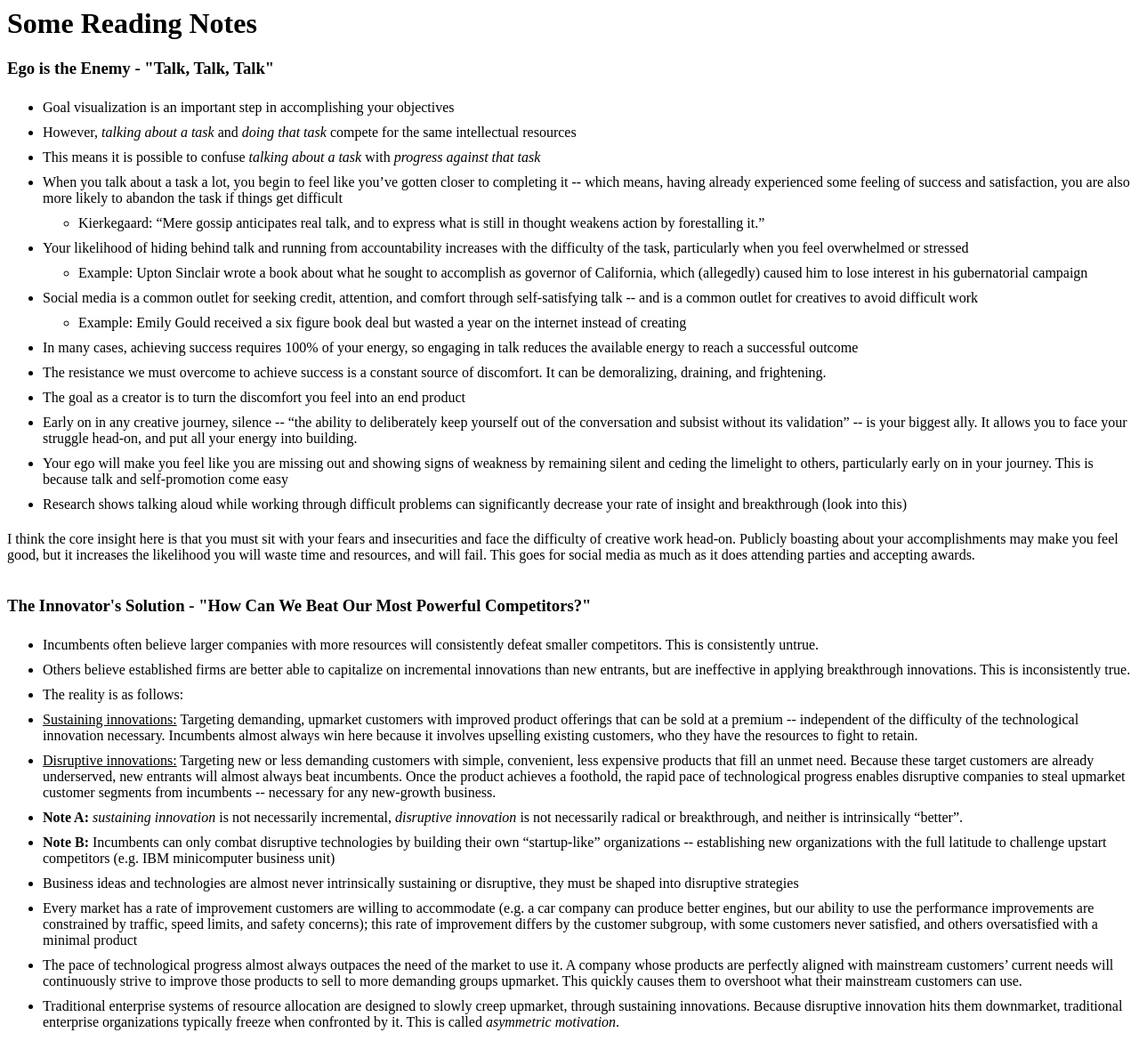
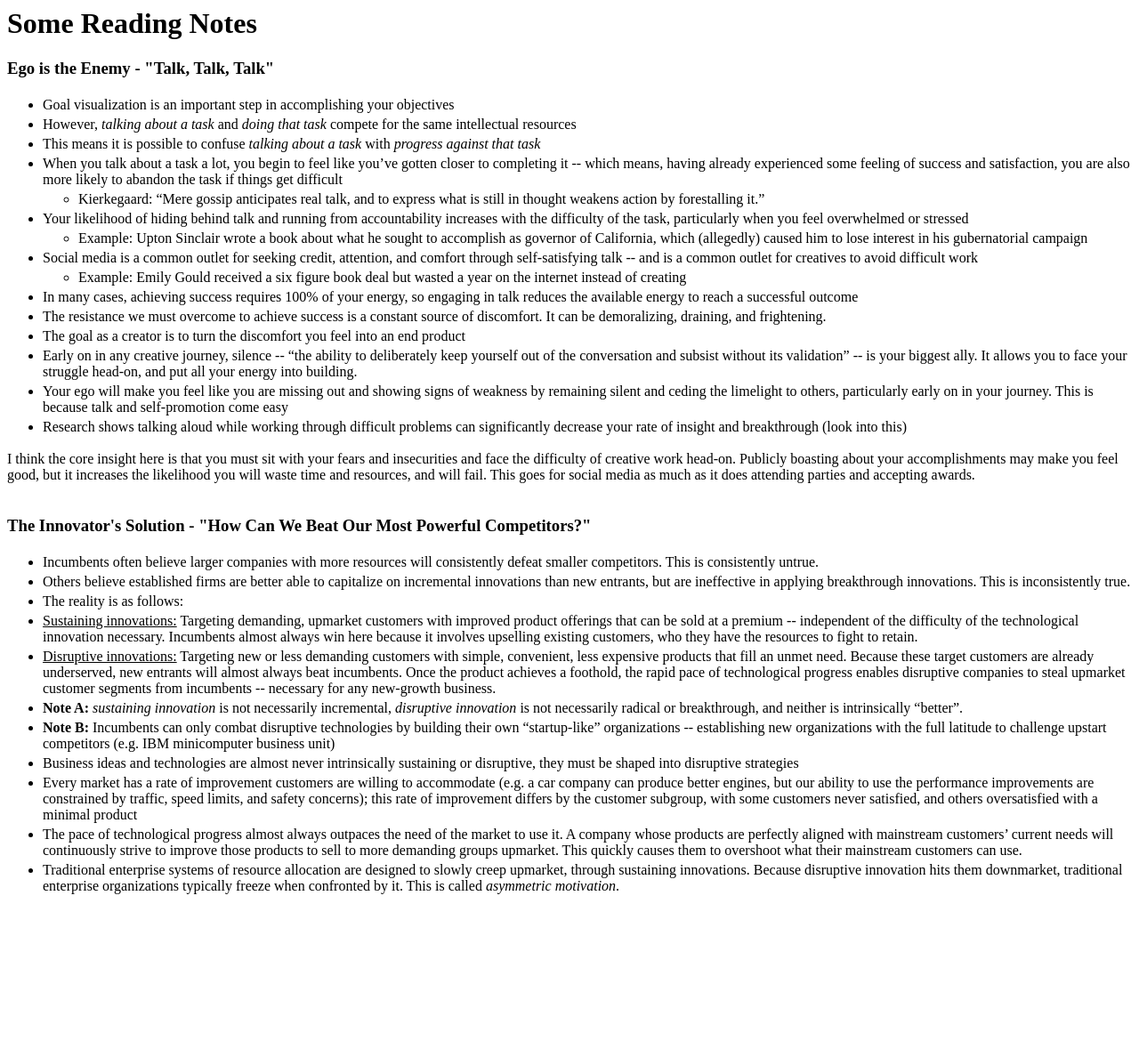
Before and after one commit to open-source-startup/entrepreneurship_101, a Jekyll site: the page entrepreneurship-101/some_notes.html, which Jekyll copies as it is, in a window 1280 px wide. Shown: the whole page at 89% size. Built offline with Jekyll 4.4.1, drawn with Linux system fonts in a browser that asks for light colours; after the commit the page ends 1023 px from its top, so only the background shows below that.

Commit message:
Update some_notes.html

```diff
--- a/entrepreneurship-101/some_notes.html
+++ b/entrepreneurship-101/some_notes.html
@@ -1,6 +1,6 @@
 <style>
   ul li {
-    padding: 5px 0px;
+    padding: 2px 0px;
   }
 </style>
 
```
